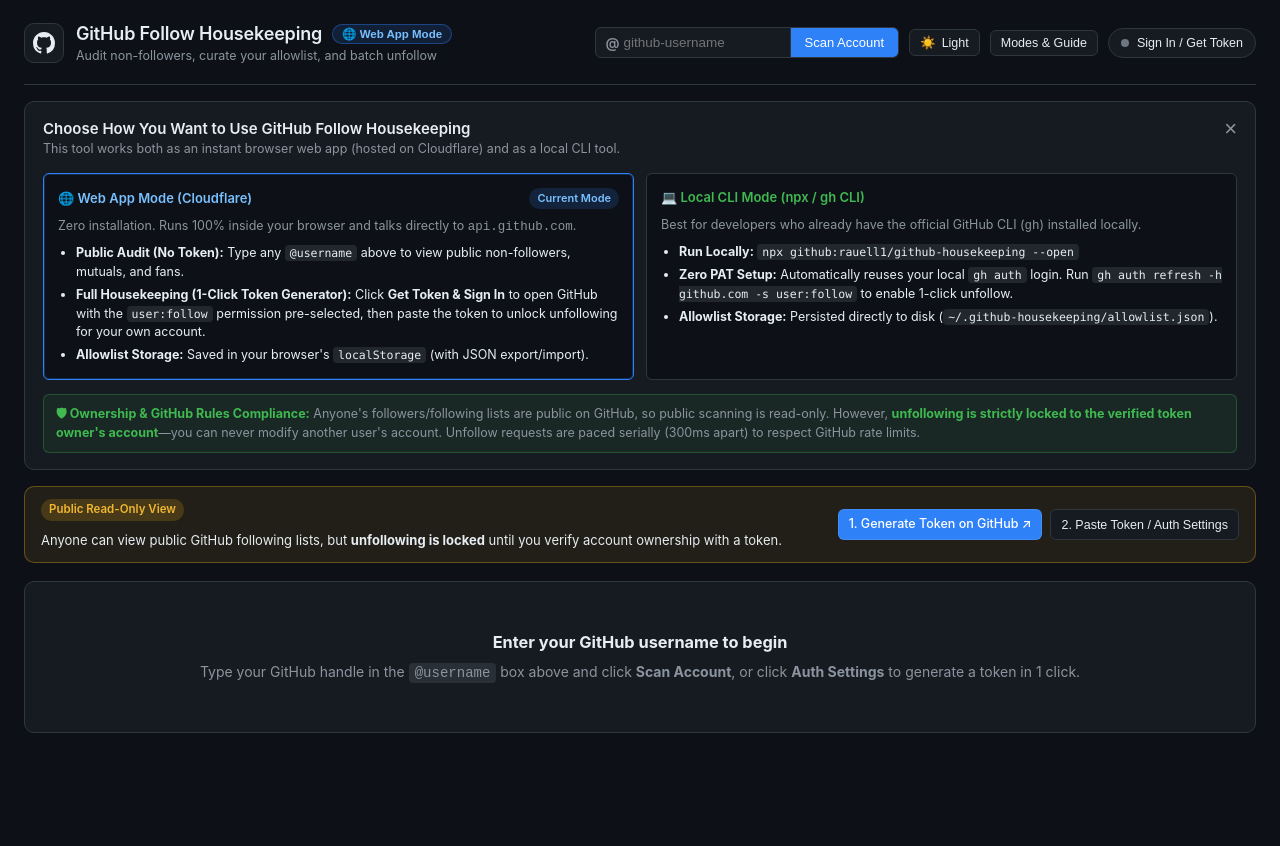
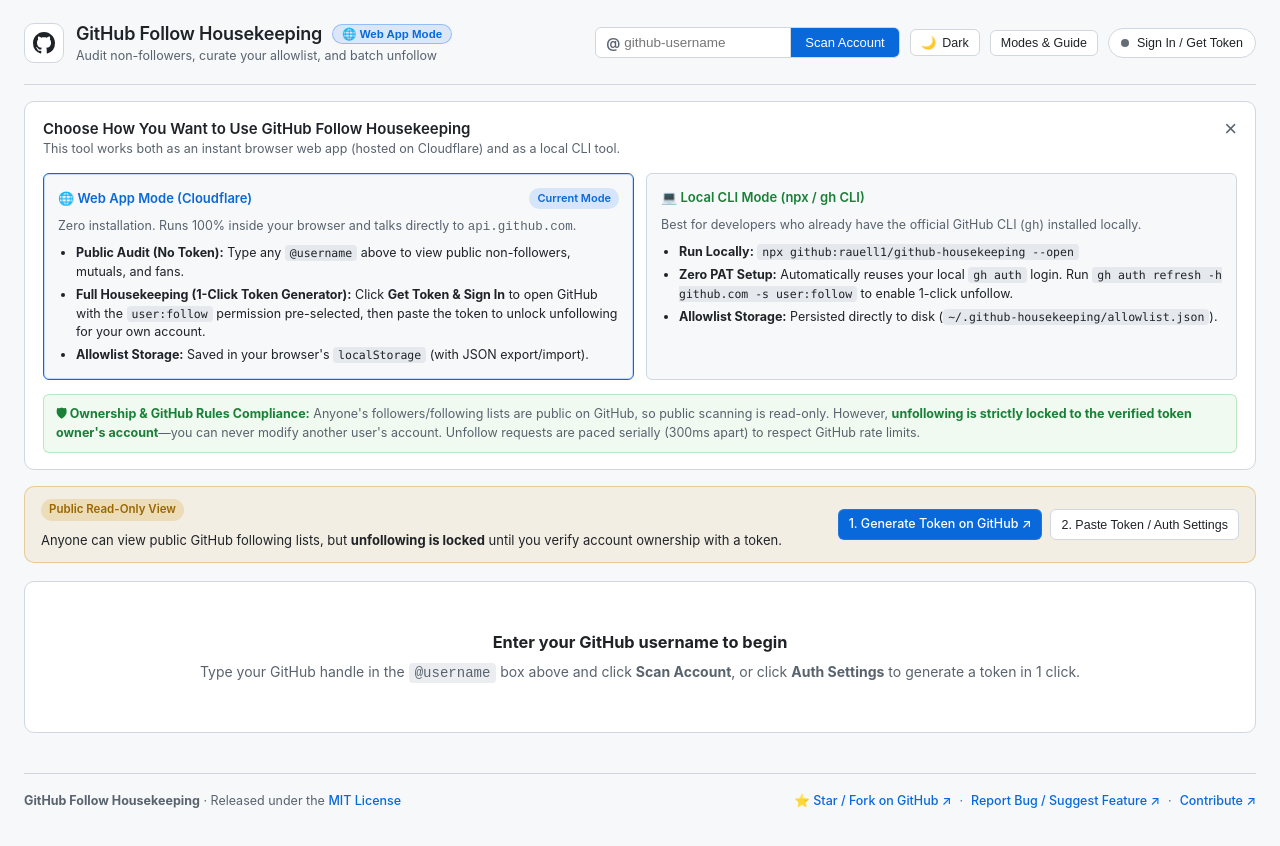
Before and after one commit to rauell1/github-housekeeping, a website: page public/index.html in a window 1280 px wide. Before the commit the page ends 800 px from the top, so only its background shows below. Drawn offline with Linux system fonts and the light colour scheme; no server answers.

Commit message:
feat: default to Light mode and add MIT License, community & collaboration docs

```diff
--- a/package.json
+++ b/package.json
@@ -9,8 +9,10 @@
   "files": [
     "server.mjs",
     "public/",
-    "README.md"
+    "README.md",
+    "LICENSE"
   ],
+  "author": "Roy Otieno (@rauell1)",
   "scripts": {
     "start": "node server.mjs",
     "cf:dev": "npx wrangler dev",
--- a/public/app.js
+++ b/public/app.js
@@ -1,12 +1,12 @@
 const LOCAL_STORAGE_ALLOWLIST_KEY = 'gh_housekeeping_allowlist_v1';
-const LOCAL_STORAGE_THEME_KEY = 'gh_housekeeping_theme_v1';
+const LOCAL_STORAGE_THEME_KEY = 'gh_housekeeping_theme_v2';
 const SESSION_STORAGE_PAT_KEY = 'gh_housekeeping_pat_v1';
 const GITHUB_USERNAME_REGEX = /^[a-zA-Z0-9](?:[a-zA-Z0-9]|-(?=[a-zA-Z0-9])){0,38}$/;
 const UNFOLLOW_DELAY_MS = 300;
 
 const state = {
   runtimeMode: 'detecting', // 'local-cli' | 'web-client'
-  theme: 'dark', // 'dark' | 'light'
+  theme: 'light', // 'light' | 'dark'
   auth: null,
   data: null,
   allowlist: {},
@@ -159,15 +159,15 @@ function showToast(message, type = 'success') {
   }, 3600);
 }
 
-// Theme Management (Dark + Light/White Mode)
+// Theme Management (Light Mode by default + Dark Mode toggle)
 function initTheme() {
-  let saved = 'dark';
+  let saved = 'light';
   try {
-    saved = localStorage.getItem(LOCAL_STORAGE_THEME_KEY) || 'dark';
+    saved = localStorage.getItem(LOCAL_STORAGE_THEME_KEY) || 'light';
   } catch {
     // ignore
   }
-  applyTheme(saved === 'light' ? 'light' : 'dark');
+  applyTheme(saved === 'dark' ? 'dark' : 'light');
 }
 
 function applyTheme(theme) {
--- a/public/index.html
+++ b/public/index.html
@@ -1,5 +1,5 @@
 <!DOCTYPE html>
-<html lang="en" data-theme="dark">
+<html lang="en" data-theme="light">
 <head>
   <meta charset="UTF-8" />
   <meta name="viewport" content="width=device-width, initial-scale=1.0" />
@@ -44,9 +44,9 @@
           </button>
         </form>
 
-        <button type="button" id="theme-toggle-btn" class="btn btn-secondary btn-sm theme-btn" title="Switch between Dark and Light mode">
-          <span id="theme-icon" aria-hidden="true">☀️</span>
-          <span id="theme-label">Light</span>
+        <button type="button" id="theme-toggle-btn" class="btn btn-secondary btn-sm theme-btn" title="Switch between Light and Dark mode">
+          <span id="theme-icon" aria-hidden="true">🌙</span>
+          <span id="theme-label">Dark</span>
         </button>
 
         <button type="button" id="guide-btn" class="btn btn-secondary btn-sm">
@@ -301,6 +301,20 @@
 
       <div id="cards-grid" class="cards-grid"></div>
     </main>
+
+    <!-- Open Source & Community Footer -->
+    <footer class="app-footer">
+      <div class="footer-left">
+        <span><strong>GitHub Follow Housekeeping</strong> · Released under the <a href="https://github.com/rauell1/github-housekeeping/blob/main/LICENSE" target="_blank" rel="noopener noreferrer">MIT License</a></span>
+      </div>
+      <div class="footer-links">
+        <a href="https://github.com/rauell1/github-housekeeping" target="_blank" rel="noopener noreferrer">⭐ Star / Fork on GitHub ↗</a>
+        <span class="footer-sep">·</span>
+        <a href="https://github.com/rauell1/github-housekeeping/issues/new/choose" target="_blank" rel="noopener noreferrer">Report Bug / Suggest Feature ↗</a>
+        <span class="footer-sep">·</span>
+        <a href="https://github.com/rauell1/github-housekeeping/blob/main/CONTRIBUTING.md" target="_blank" rel="noopener noreferrer">Contribute ↗</a>
+      </div>
+    </footer>
   </div>
 
   <!-- Confirmation Modal for Unfollow -->
--- a/public/styles.css
+++ b/public/styles.css
@@ -1,4 +1,33 @@
 :root,
+html[data-theme="light"] {
+  --bg-canvas: #f6f8fa;
+  --bg-surface: #ffffff;
+  --bg-elevated: #f3f4f6;
+  --bg-hover: #eaeef2;
+  --border-default: #d0d7de;
+  --border-muted: #e5e7eb;
+  --text-primary: #1f2328;
+  --text-secondary: #59636e;
+  --text-muted: #656d76;
+  --accent-blue: #0969da;
+  --accent-blue-hover: #0550ae;
+  --accent-blue-text: #0969da;
+  --accent-green: #1f883d;
+  --accent-green-bright: #1a7f37;
+  --accent-danger: #cf222e;
+  --accent-danger-bright: #cf222e;
+  --accent-amber: #9a6700;
+  --accent-amber-text: #9a6700;
+  --accent-purple: #8250df;
+  --accent-purple-text: #8250df;
+  --modal-backdrop: rgba(31, 35, 40, 0.5);
+  --card-hover-border: #8c959f;
+  --code-bg: rgba(175, 184, 193, 0.25);
+  --radius-sm: 6px;
+  --radius-md: 10px;
+  --radius-lg: 12px;
+}
+
 html[data-theme="dark"] {
   --bg-canvas: #0d1117;
   --bg-surface: #161b22;
@@ -23,35 +52,6 @@ html[data-theme="dark"] {
   --modal-backdrop: rgba(1, 4, 9, 0.75);
   --card-hover-border: #484f58;
   --code-bg: rgba(110, 118, 129, 0.22);
-  --radius-sm: 6px;
-  --radius-md: 10px;
-  --radius-lg: 12px;
-}
-
-html[data-theme="light"] {
-  --bg-canvas: #f6f8fa;
-  --bg-surface: #ffffff;
-  --bg-elevated: #f3f4f6;
-  --bg-hover: #eaeef2;
-  --border-default: #d0d7de;
-  --border-muted: #e5e7eb;
-  --text-primary: #1f2328;
-  --text-secondary: #59636e;
-  --text-muted: #656d76;
-  --accent-blue: #0969da;
-  --accent-blue-hover: #0550ae;
-  --accent-blue-text: #0969da;
-  --accent-green: #1f883d;
-  --accent-green-bright: #1a7f37;
-  --accent-danger: #cf222e;
-  --accent-danger-bright: #cf222e;
-  --accent-amber: #9a6700;
-  --accent-amber-text: #9a6700;
-  --accent-purple: #8250df;
-  --accent-purple-text: #8250df;
-  --modal-backdrop: rgba(31, 35, 40, 0.5);
-  --card-hover-border: #8c959f;
-  --code-bg: rgba(175, 184, 193, 0.25);
 }
 
 * {
@@ -1325,3 +1325,38 @@ body {
     transform: translateY(0);
   }
 }
+
+/* Open Source & Community Footer */
+.app-footer {
+  margin-top: 40px;
+  padding-top: 18px;
+  border-top: 1px solid var(--border-default);
+  display: flex;
+  align-items: center;
+  justify-content: space-between;
+  gap: 12px;
+  flex-wrap: wrap;
+  font-size: 12.5px;
+  color: var(--text-secondary);
+}
+
+.app-footer a {
+  color: var(--accent-blue);
+  text-decoration: none;
+  font-weight: 500;
+}
+
+.app-footer a:hover {
+  text-decoration: underline;
+}
+
+.footer-links {
+  display: flex;
+  align-items: center;
+  gap: 8px;
+  flex-wrap: wrap;
+}
+
+.footer-sep {
+  color: var(--text-muted);
+}
```
Also changed, not shown: CODE_OF_CONDUCT.md (added, +48 -0 lines), CONTRIBUTING.md (added, +51 -0 lines), SECURITY.md (added, +19 -0 lines), .github/ISSUE_TEMPLATE/bug_report.md (added), .github/ISSUE_TEMPLATE/feature_request.md (added), .github/pull_request_template.md (added), README.md, 1 other file.
